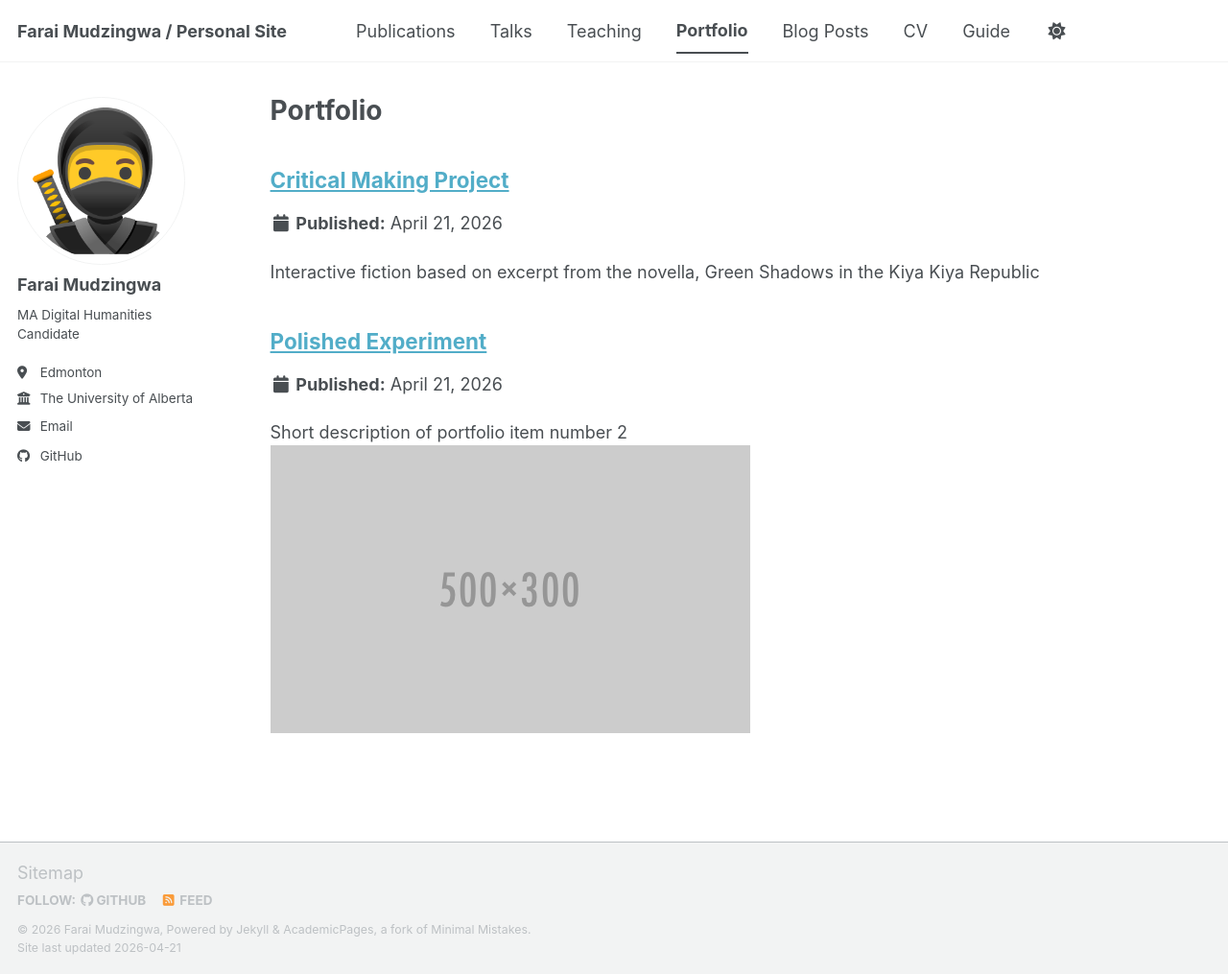
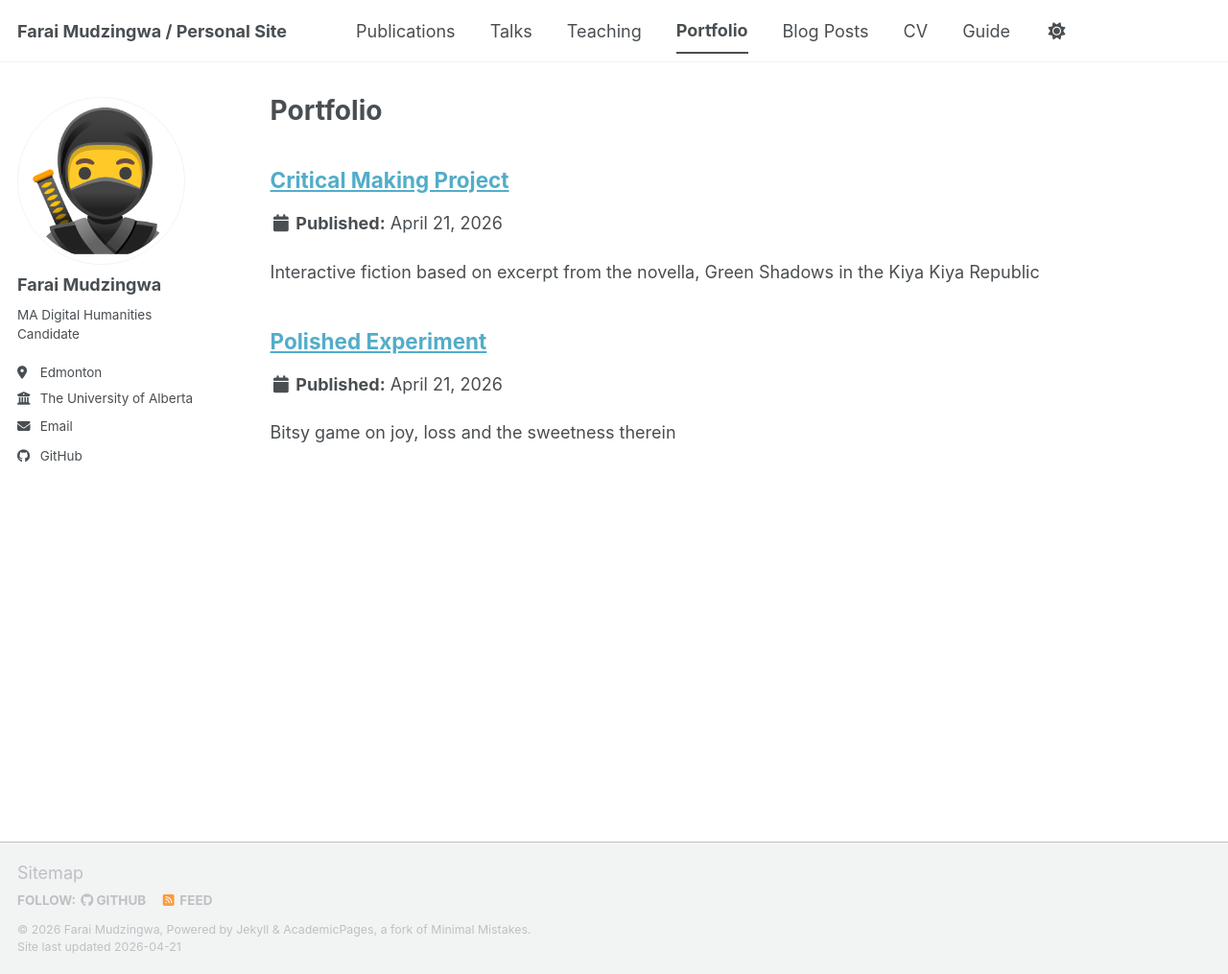
Before and after one commit to farai263/me, a Jekyll site: the page built from _pages/portfolio.html, in a window 1280 px wide and 1015 px high. Shown: the whole window at 96% size. Built offline with Jekyll 4.4.1, drawn with Linux system fonts in a browser that asks for light colours; a script bundle is joined from its source files by our own code; library files that are not in the unit come from our copies.

Commit message:
Update portfolio-2.html

```diff
--- a/_portfolio/portfolio-2.html
+++ b/_portfolio/portfolio-2.html
@@ -1,6 +1,6 @@
 ---
 title: "Polished Experiment"
-excerpt: "Short description of portfolio item number 2 <br/><img src='/images/500x300.png'>"
+excerpt: "Bitsy game on joy, loss and the sweetness therein <br/>"
 collection: portfolio
 ---
 
```
